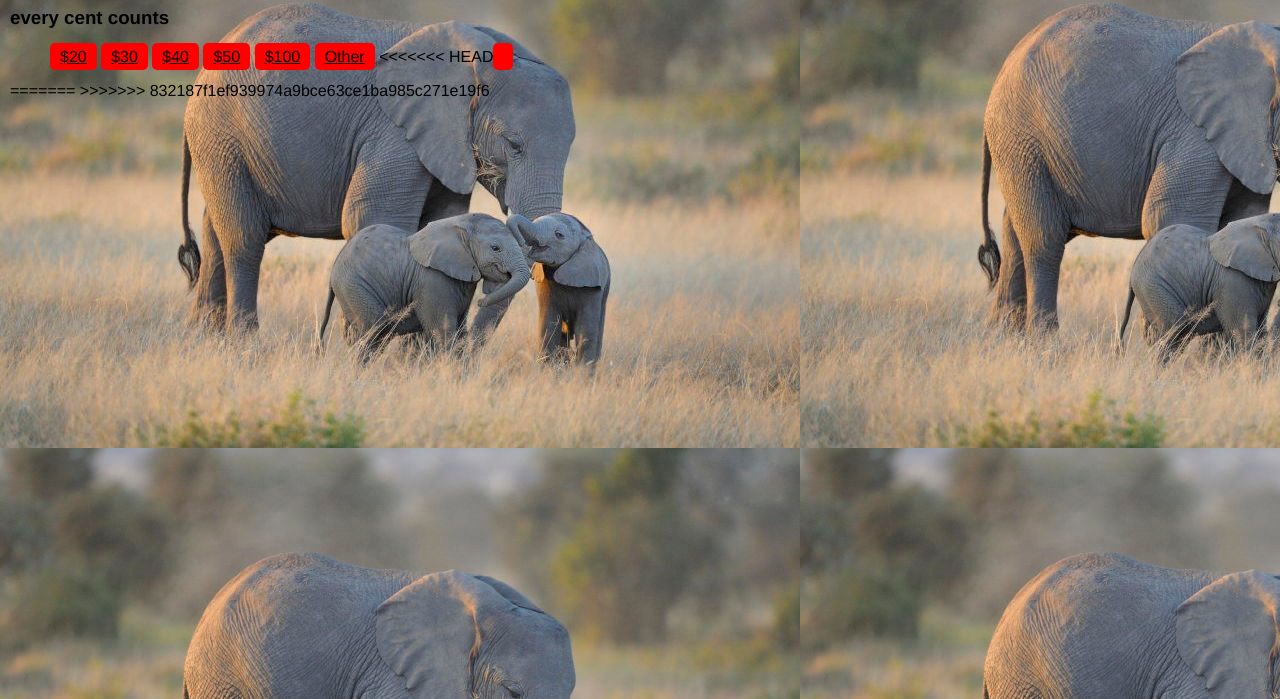
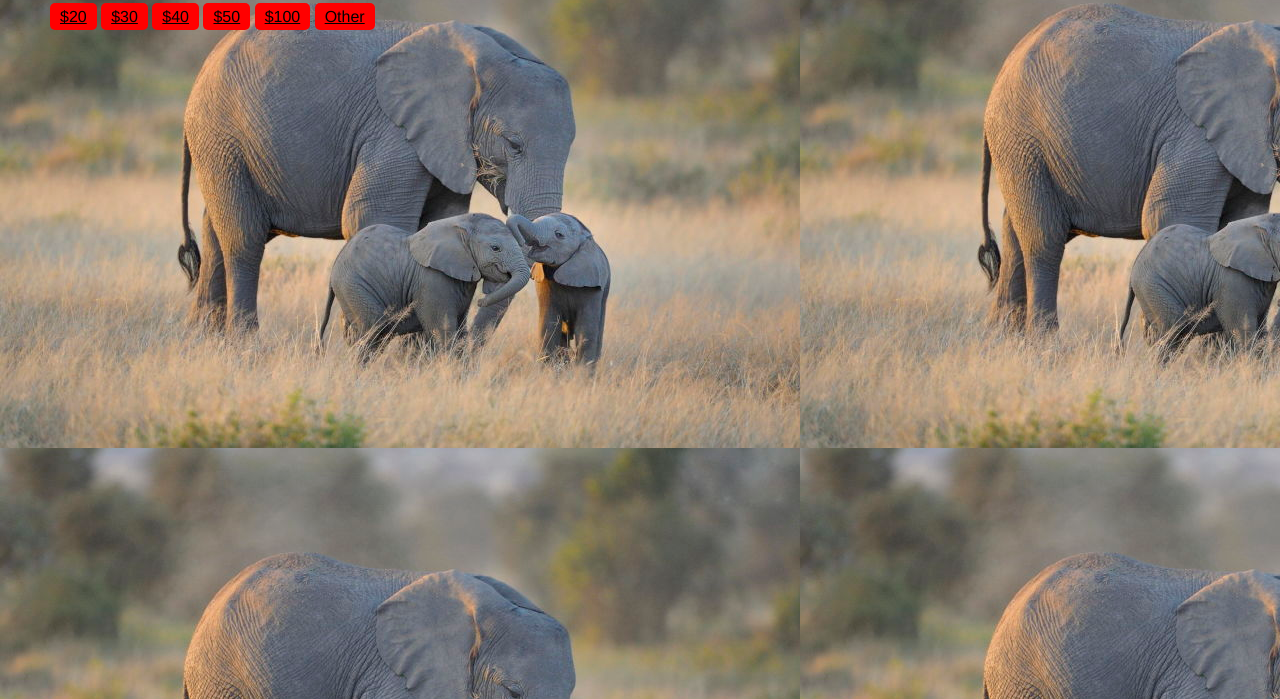
Before and after one commit to Jparado3/save-the-elephants, a plain HTML site: page index.html in a window 1280 px wide. Shown: the part 101-800 px from the top of the page. Drawn offline with Linux system fonts and the light colour scheme.

Commit message:
fixed up homepage

```diff
--- a/index.html
+++ b/index.html
@@ -1,14 +1,6 @@
 <html>
   <head>
     <meta charset="utf-8">
-<<<<<<< HEAD
-
-    <title></title>
-  </head>
-  <body>
-
-=======
->>>>>>> 832187f1ef939974a9bce63ce1ba985c271e19f6
     <title>Help Save The Elephants</title>
     <link rel="stylesheet" href="css/main.css">
     <link rel="stylesheet" href="css/main.css">
@@ -43,13 +35,6 @@
       <li>
        <a class="styling-guide" href="index.html">Other</a>
      </li>
-<<<<<<< HEAD
-
-      <li>
-       <a class="styling-guide" href="index.html" id="list"></a>
-     </li>
        </ul>
-=======
->>>>>>> 832187f1ef939974a9bce63ce1ba985c271e19f6
   </body>
 </html>
```
